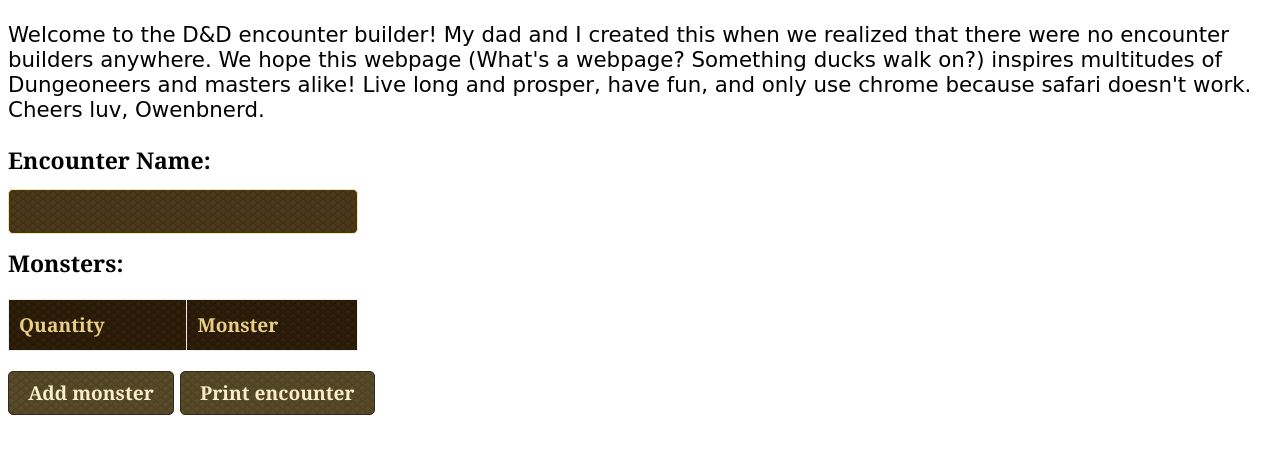
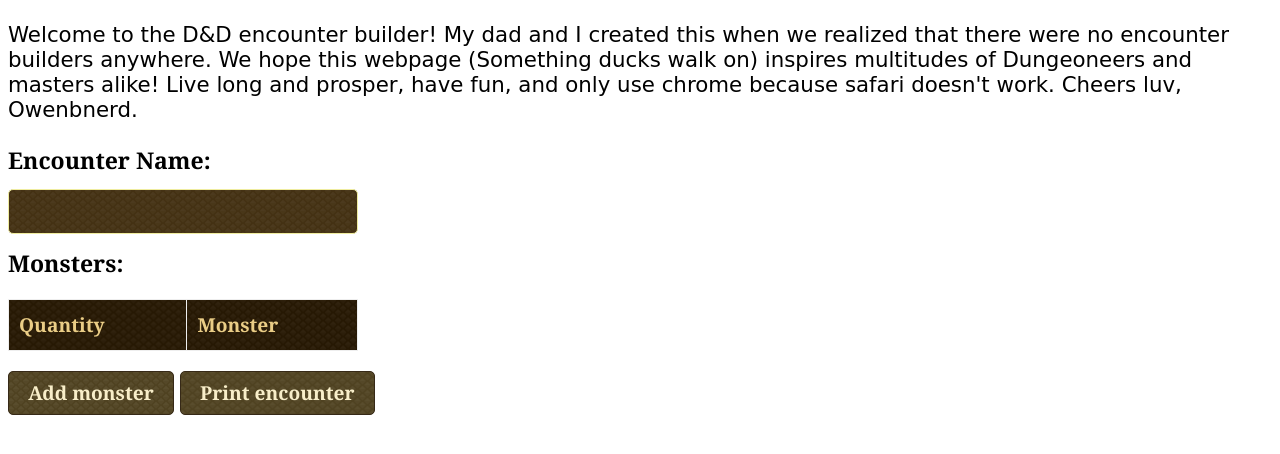
Before and after one commit to belamaric/dnd-helper, a website: page html/index.html in a window 1280 px wide. Shown: the part 78-532 px from the top of the page. Drawn offline with Linux system fonts and the light colour scheme.

Commit message:
Slight edit

```diff
--- a/html/index.html
+++ b/html/index.html
@@ -157,7 +157,8 @@
  <h1 class="title">D&amp;D Encounter Tool</h1>
  </div>
  <p class="intro">Welcome to the D&amp;D encounter builder! My dad and I created this when we realized that there were no encounter builders anywhere.
-    We hope this webpage (What's a webpage? Something ducks walk on?) inspires multitudes of Dungeoneers and masters alike! Live long and prosper, have fun, and only use chrome because safari doesn't work. Cheers luv, Owenbnerd.</p>
+    We hope this webpage (Something ducks walk on) inspires multitudes of Dungeoneers and masters alike!
+     Live long and prosper, have fun, and only use chrome because safari doesn't work. Cheers luv, Owenbnerd.</p>
 <div id="dialog-form" title="Add monster">
   <p class="validateTips">All form fields are required.</p>
   <form>
```
